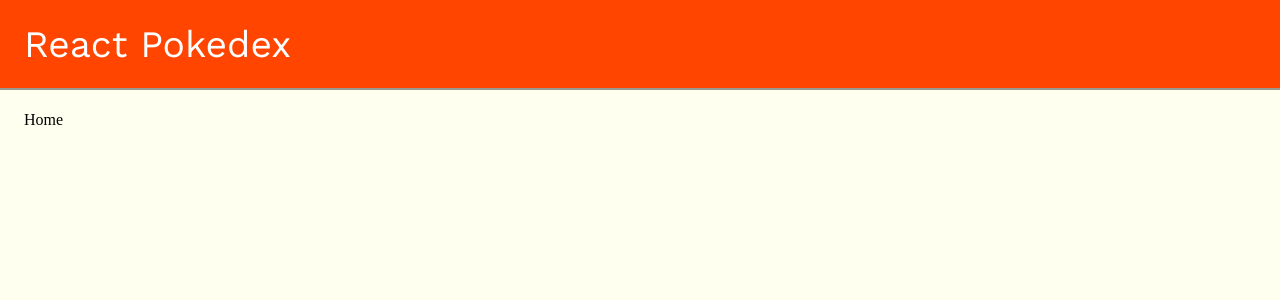
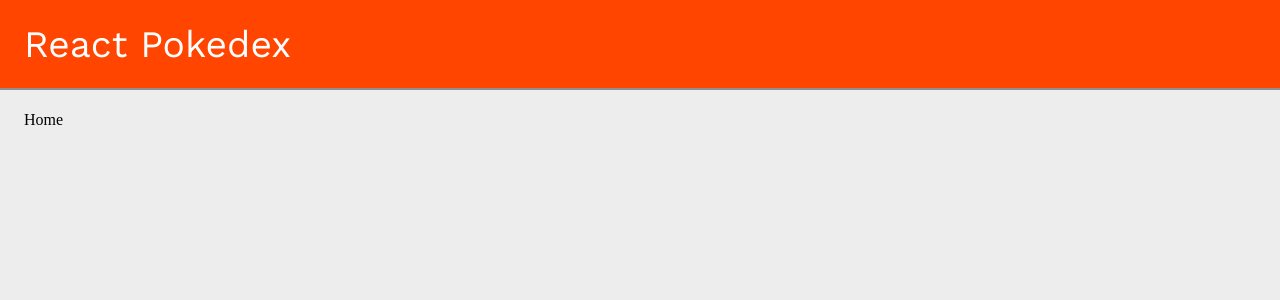
Before and after one commit to mhsalves/react-pokedex, a Next.js app in the folder client/: page / in a window 1280 px wide. Shown: the top 300 px of the page. Built offline with nearby package versions, Linux system fonts and the light colour scheme.

Commit message:
update: ajusta white clear para contrast

```diff
--- a/client/templates/MainTemplate/styles.js
+++ b/client/templates/MainTemplate/styles.js
@@ -4,7 +4,7 @@
   display: flex;
   flex-direction: column;
 
-  background-color: ${({ theme: { colors } }) => colors.white.clear};
+  background-color: ${({ theme: { colors } }) => colors.white.contrast};
 `;
 
 const Content = styled.div`
--- a/client/theme/colors.js
+++ b/client/theme/colors.js
@@ -4,7 +4,7 @@
 
 const white = {
   base: '#FFFFFF',
-  clear: '#FFFFF0',
+  contrast: '#EDEDED',
 };
 
 export default {
```
